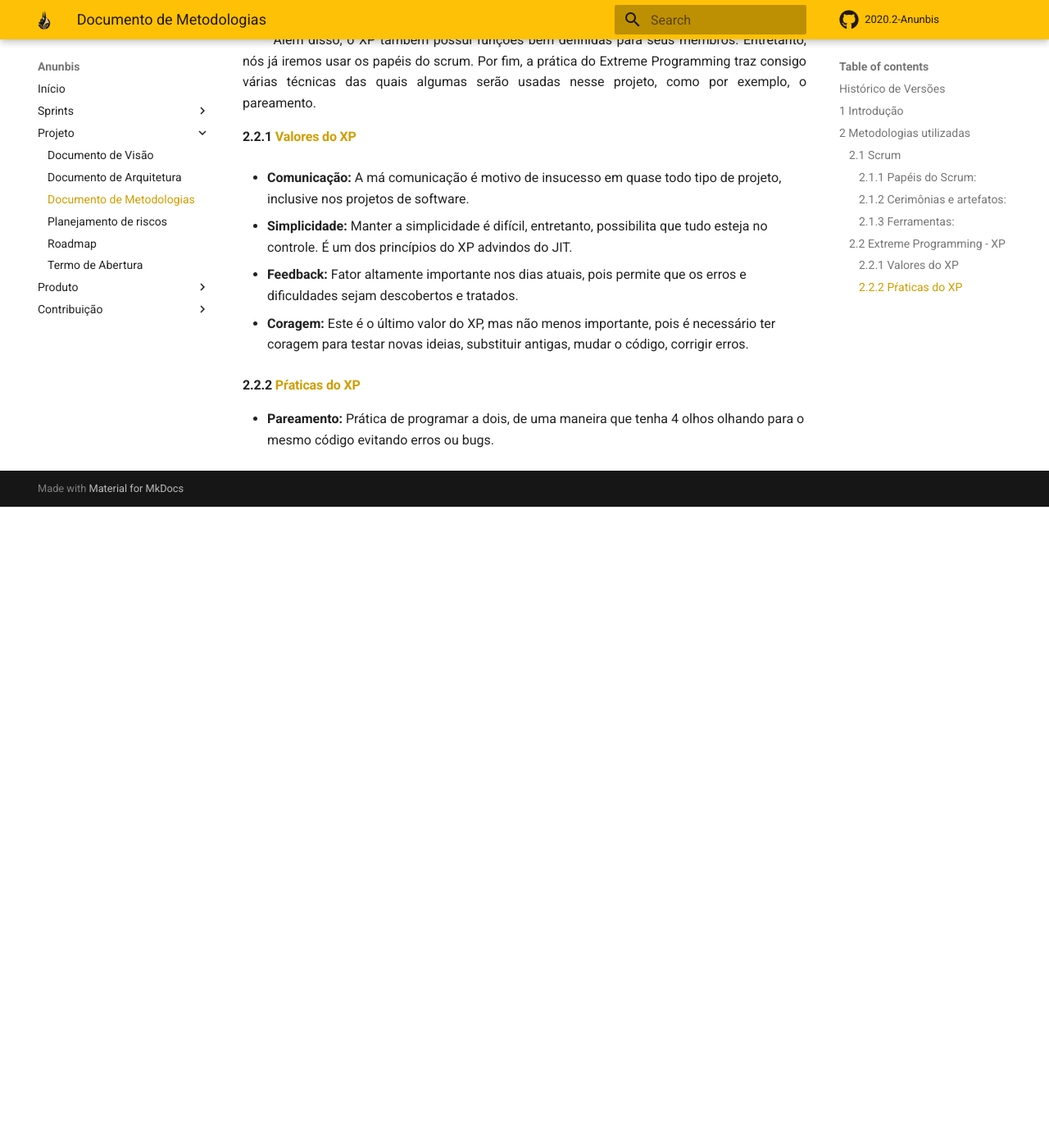
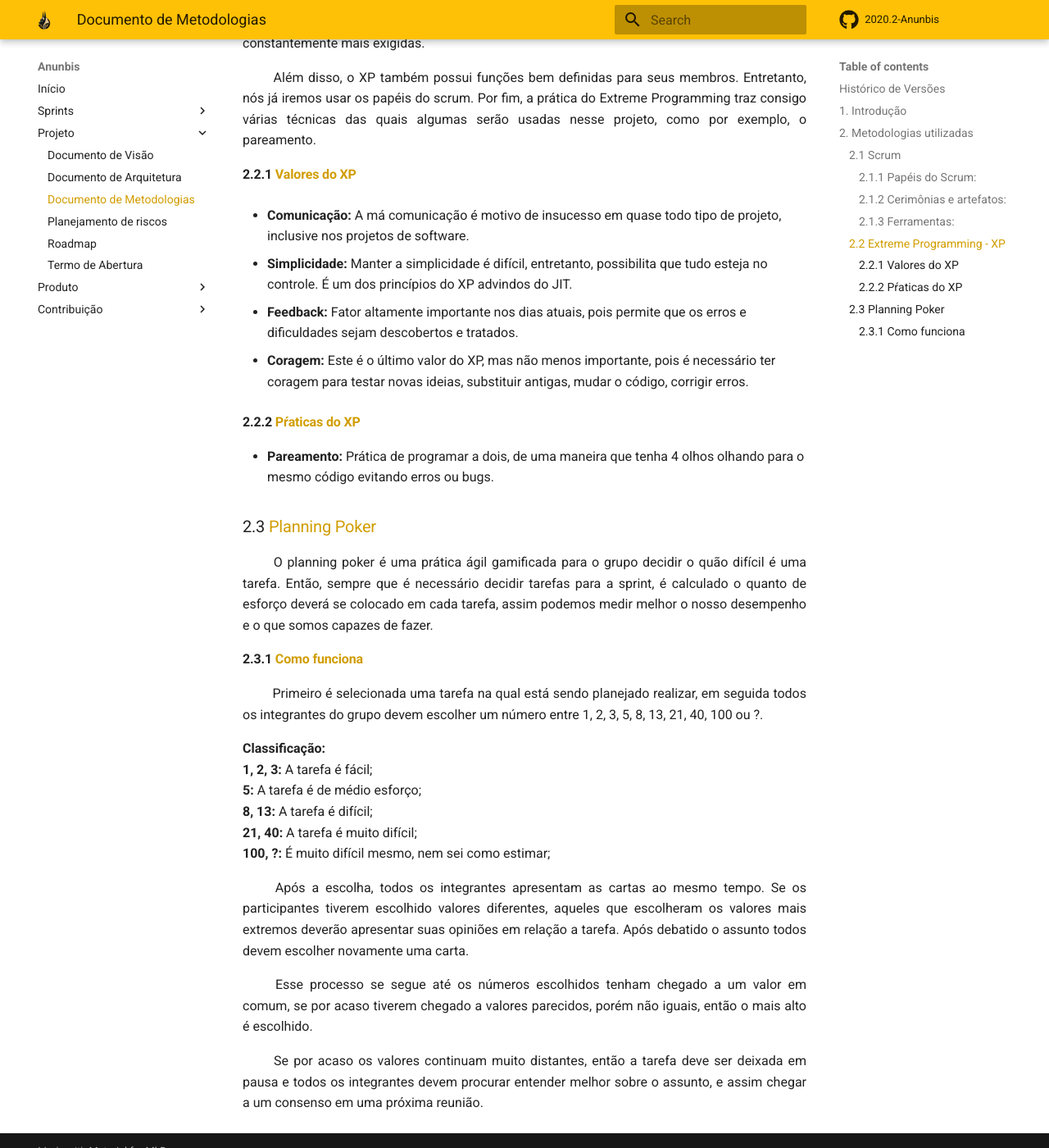
Before and after one commit to fga-eps-mds/2020.2-Anunbis, an MkDocs documentation site: the page built from docs/documentacao/documento-de-metodologias.md, in a window 1280 px wide and 1400 px high, scrolled down 2585 px. Shown: the whole window at 82% size. Built offline with MkDocs 1.6.1 and Material for MkDocs 9.7.7, drawn with Linux system fonts in a browser that asks for light colours; comment, search, counter and statistics services are not loaded; before the commit the page ends 3203 px from its top, so only the background shows below that; some of the changed text lies outside the part shown.

Commit message:
(#116) Adicionando o planning poker no documento de metodologias

```diff
--- a/docs/documentacao/documento-de-metodologias.md
+++ b/docs/documentacao/documento-de-metodologias.md
@@ -5,17 +5,18 @@ Data|Versão|Descrição|Autor
 28/02|0.1|Abertura do Documento de Metodologia|Rafael|
 28/02|0.2|Descrição da metodologia Scrum|Rafael|
 28/02|0.3|Descrição da metodologia XP|Roberto|
+26/03|0.3|Descrição do Planning Poker|Rodrigo|
 
 
 
-## 1 <a name="1">Introdução</a>
+## 1. <a name="1">Introdução</a>
 
  <p align = "justify"> &emsp;&emsp; Essa documentação tem como finalidade fornecer uma descrição das metodologias adotadas na equipe para desenvolvimento do projeto. Sendo demonstrados inicialmente, um breve resumo sobre as metodologias usadas bem como as cerimônias/rituais realizadas pela equipe. </p>
 
 
-## 2 <a name="2">Metodologias utilizadas</a>
+## 2. <a name="2">Metodologias utilizadas</a>
 
- <p align = "justify"> &emsp;&emsp; O time decidiu por utilizar uma abordagem híbrida de metodologias, com base no Scrum e XP. A utilização de cerimônias/rituais e artefatos de diferentes metodologias proporciona a equipe um bom desenvolvimento em paralelo com diferentes práticas baseadas nas metodologias ágeis, dispondo de uma importante característica de resposta as mudanças dentro do processo de acordo com a necessidade do time.</p>
+ <p align = "justify"> &emsp;&emsp; O time decidiu por utilizar uma abordagem híbrida de metodologias, com base no Scrum ,XP e o Planning Poker. A utilização de cerimônias/rituais e artefatos de diferentes metodologias proporciona a equipe um bom desenvolvimento em paralelo com diferentes práticas baseadas nas metodologias ágeis, dispondo de uma importante característica de resposta as mudanças dentro do processo de acordo com a necessidade do time.</p>
 
 ### 2.1 <a name="2.1">Scrum</a>
 <p align = "justify"> &emsp;&emsp; Scrum é um framework utilizado para gestão dinâmica de projetos, surgiu em meados dos anos 90 e é amplamente utilizado no desenvolvimento de projetos que utilizam metodologias ágeis.  É um processo iterativo e incremental e possui 3 pilares centrais: <b>Transparência</b> dos processos, requisitos de entrega e status. <b>Inspeção</b> constante de tudo que está sendo feito. <b>Adaptação</b> tanto do processo, quanto do produto às mudanças.
@@ -76,3 +77,34 @@ Quadro onde é possível visualizar o fluxo de trabalho que está sendo feito. S
 
 #### 2.2.2 <a name="2.2.2">Pŕaticas do XP</a>
 * <b>Pareamento:</b> Prática de programar a dois, de uma maneira que tenha 4 olhos olhando para o mesmo código evitando erros ou bugs.
+
+### 2.3 <a name="2.3">Planning Poker</a>
+
+<p align = "justify"> &emsp;&emsp;
+O planning poker é uma prática ágil gamificada para o grupo decidir o quão difícil é uma tarefa. Então, sempre que é necessário decidir tarefas para a sprint, é calculado o quanto de esforço deverá se colocado em cada tarefa, assim podemos medir melhor o nosso desempenho e o que somos capazes de fazer.
+</p>
+
+#### 2.3.1 <a name="2.3.1">Como funciona</a>
+<p align = "justify"> &emsp;&emsp;
+	Primeiro é selecionada uma tarefa na qual está sendo planejado realizar, em seguida todos os integrantes do grupo devem escolher um número entre 1, 2, 3, 5, 8, 13, 21, 40, 100 ou ?.
+</p>
+
+<b>Classificação:</b><br>
+<b>1, 2, 3:</b> A tarefa é fácil; <br>
+<b>5:</b> A tarefa é de médio esforço; <br>
+<b>8, 13:</b> A tarefa é difícil; <br>
+<b>21, 40:</b> A tarefa é muito difícil; <br>
+<b>100, ?:</b> É muito difícil mesmo, nem sei como estimar; <br>
+
+<p align = "justify"> &emsp;&emsp;
+Após a escolha, todos os integrantes apresentam as cartas ao mesmo tempo.
+Se os participantes tiverem escolhido valores diferentes, aqueles que escolheram os valores mais extremos deverão apresentar suas opiniões em relação a tarefa. Após debatido o assunto todos devem escolher novamente uma carta.
+</p>
+
+<p align = "justify"> &emsp;&emsp;
+Esse processo se segue até os números escolhidos tenham chegado a um valor em comum, se por acaso tiverem chegado a valores parecidos, porém não iguais, então o mais alto é escolhido.
+</p>
+
+<p align = "justify"> &emsp;&emsp;
+Se por acaso os valores continuam muito distantes, então a tarefa deve ser deixada em pausa e todos os integrantes devem procurar entender melhor sobre o assunto, e assim chegar a um consenso em uma próxima reunião.
+</p>
```
